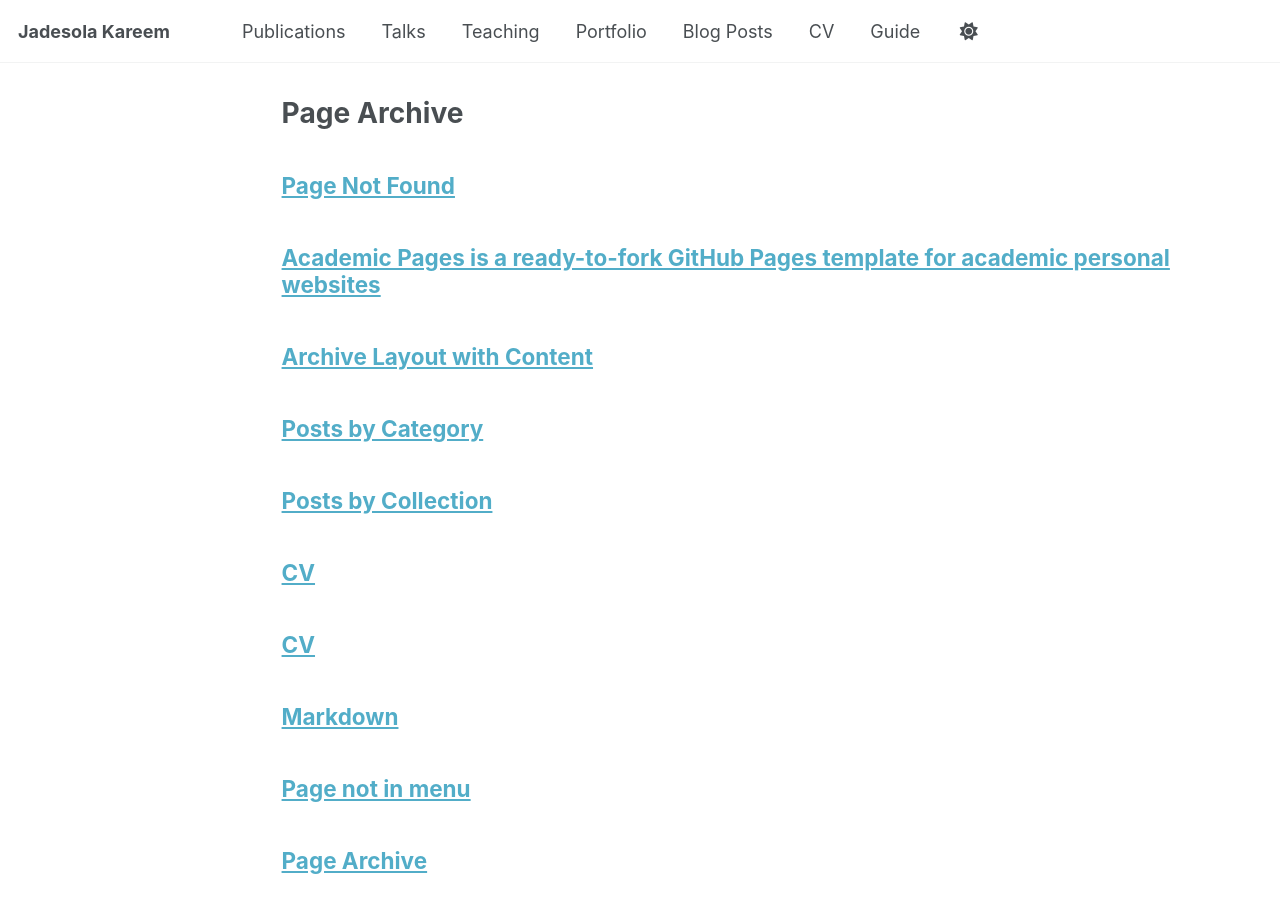
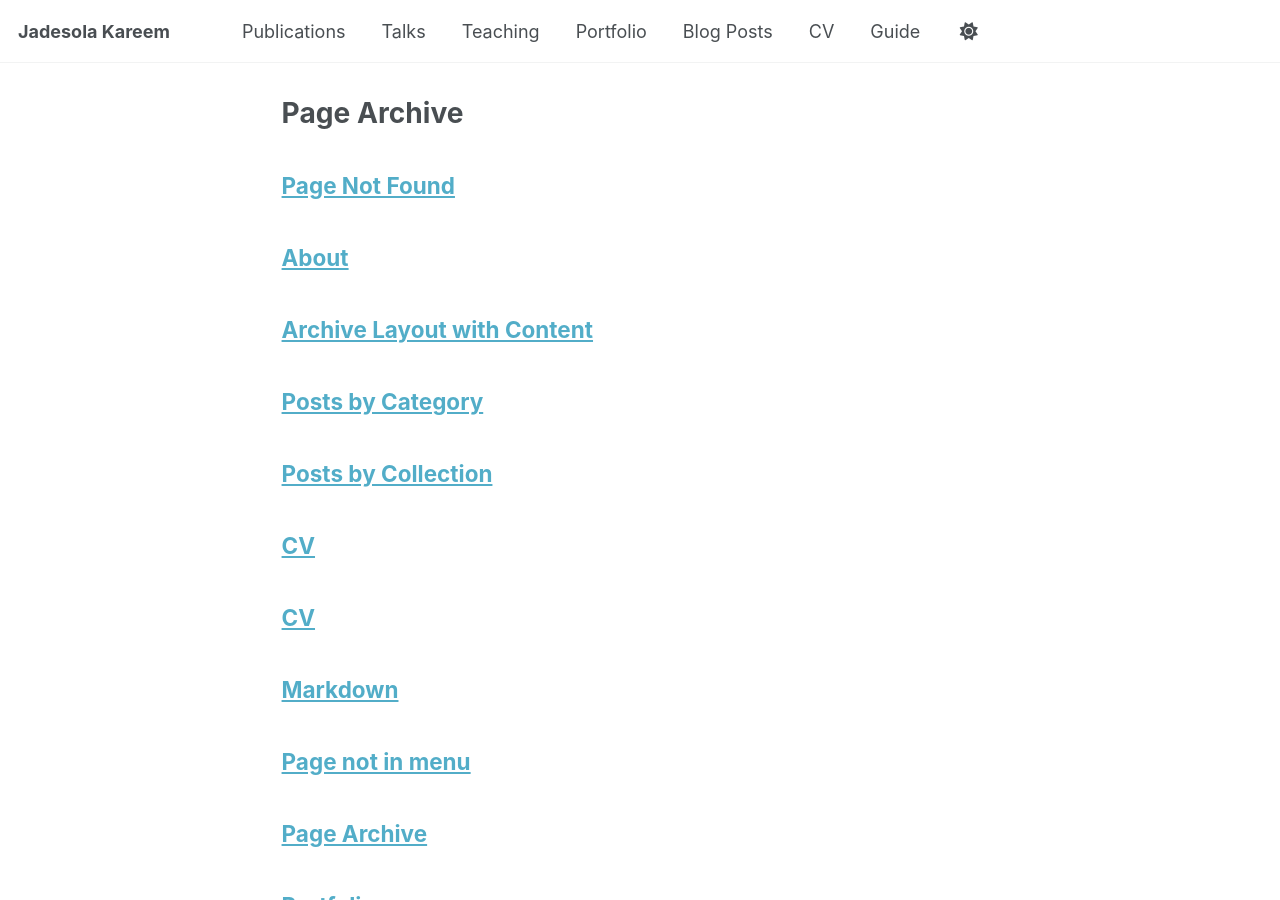
Before and after one commit to jadesola123/jadesola123.github.io, a Jekyll site: the page built from _pages/page-archive.html, in a window 1280 px wide and 900 px high. Built offline with Jekyll 4.4.1, drawn with Linux system fonts in a browser that asks for light colours.

Commit message:
Update about.md

```diff
--- a/_pages/about.md
+++ b/_pages/about.md
@@ -1,16 +1,11 @@
 ---
-permalink: /
-title: "Academic Pages is a ready-to-fork GitHub Pages template for academic personal websites"
+layout: page
+title: "About"
+permalink: /about/
 author_profile: true
-redirect_from:
-  - /about/
-  - /about.html
 ---
 
-
-Hi, I’m Jadesola Kareem 🙋🏿‍♀️
-
-I am a machine learning enthusiast and early-career researcher with a background in computer engineering and a master's in Advanced Computer Science from the University of Chester.
+Hi, I’m Jadesola Kareem — a machine learning enthusiast and early-career researcher with a background in computer engineering and a master's in Advanced Computer Science from the University of Chester.
 
 My work focuses on the intersection of audio, emotion, and machine learning. For my dissertation, I built a real-time system that classifies emotions in sung audio using CNN and LSTM models. I presented this work at the BCS Lovelace Colloquium 2025, where I shared insights on affective computing and human-centered AI.
 
@@ -18,7 +13,7 @@
 
 I’m passionate about making AI more accessible and meaningful, especially in areas that amplify creative expression, emotional intelligence, and social impact.
 
-If you’d like to collaborate, talk research, or just connect, feel free to reach out.
+If you’d like to collaborate, talk research, or just connect — feel free to reach out.
 
 📫 **Email:** jadesolak.business@gmail.com
 💼 [LinkedIn](https://www.linkedin.com/in/jadesola-kareem/)
```
